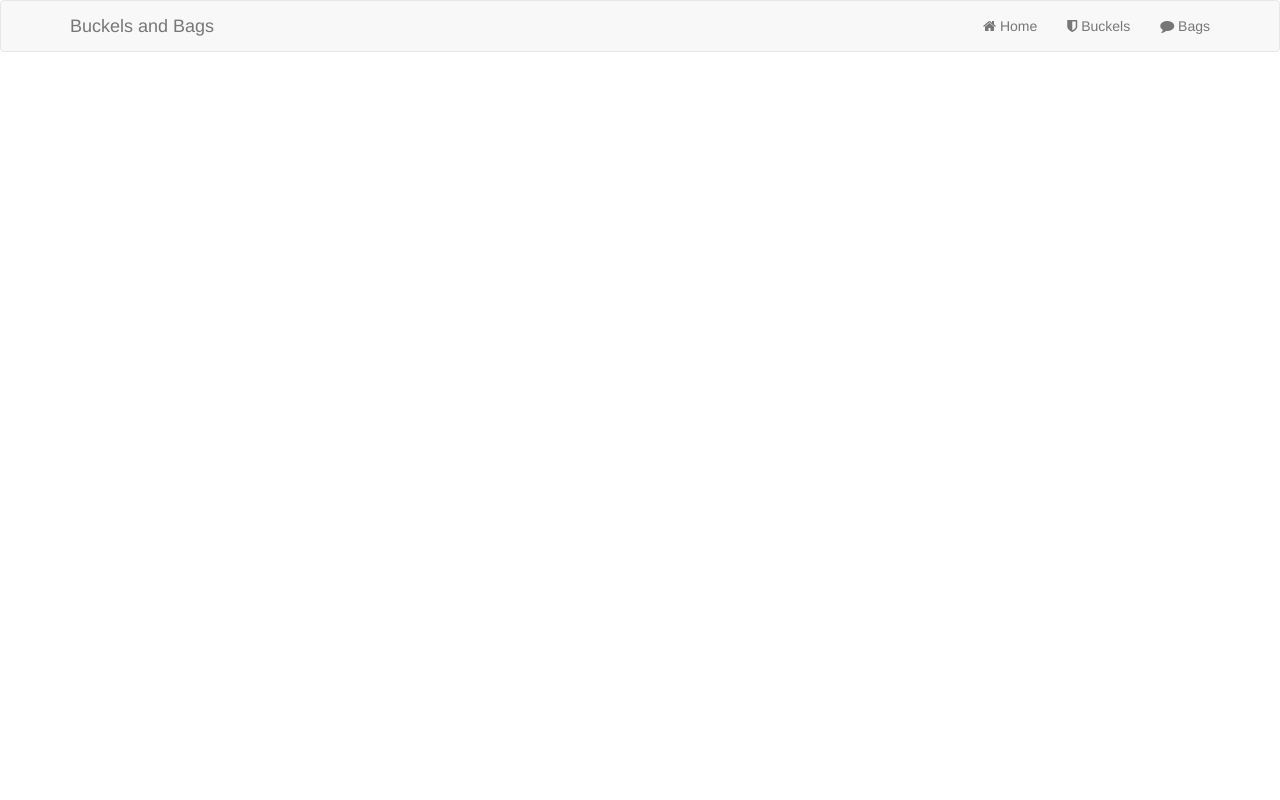
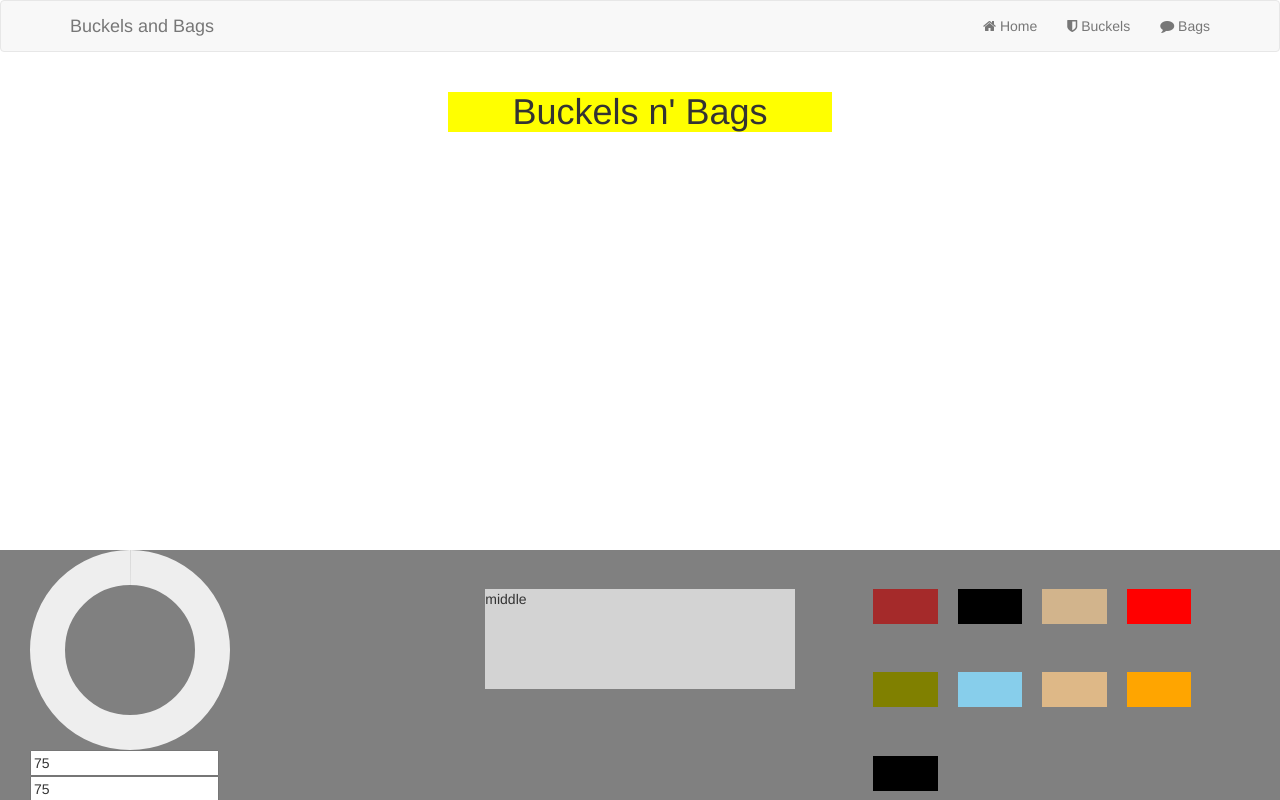
Before and after one commit to technogav/buckelsandbelts, a plain HTML site: page index.html in a window 1280 px wide. Drawn offline with nearby package versions, Linux system fonts and the light colour scheme; some packages are replaced by stand-ins of ours.

Commit message:
knob directive in but not configured

```diff
--- a/index.html
+++ b/index.html
@@ -8,13 +8,18 @@
 
       <!-- SPELLS -->
       <!-- load angular via CDN -->
+      <script
+            src="http://code.jquery.com/jquery-3.2.1.min.js"
+            integrity="sha256-hwg4gsxgFZhOsEEamdOYGBf13FyQuiTwlAQgxVSNgt4="
+            crossorigin="anonymous"></script>
       <script src="https://ajax.googleapis.com/ajax/libs/angularjs/1.2.25/angular.min.js"></script>
       <script src="//ajax.googleapis.com/ajax/libs/angularjs/1.2.25/angular-route.js"></script>
-      <script src="jquery.knob.min"></script>
+
+      <script src="jquery.knob.min.js"></script>
       <script>
-    $(".dial").knob({
-        'change' : function (v) { console.log(v); }
-    });
+     $(".dial").knob({
+                    'change' : function (v) { console.log(v); }
+                });
 </script>
 
       <!--my javascriopt-->
--- a/pages/home.html
+++ b/pages/home.html
@@ -9,6 +9,9 @@
     <div class="col-xs-12 col-sm-12 col-md-12 bottom-control-panel">
         <div>
             <div class="col-xs-12 col-sm-6 col-md-4">
+                <div class="" directive-name>
+                    <div class="target" data-display-previous=true data-min="-100"></div>
+                </div>
                 <input type="text" value="75" class=""; placeholder="hello"> <br>
                 <input type="text" value="75" class=""; placeholder="hello" />
             </div>
@@ -18,15 +21,15 @@
                 </div>
             </div>
             <div class="col-xs-12 col-sm-6 col-md-4">
-                <div class="col-sm-3 col-md-4">A</div>
-                <div class="col-sm-3 col-md-4">B</div>
-                <div class="col-sm-3 col-md-4">C</div>
-                <div class="col-sm-3 col-md-4">D</div>
-                <div class="col-sm-3 col-md-4">E</div>
-                <div class="col-sm-3 col-md-4">F</div>
-                <div class="col-sm-3 col-md-4">G</div>
-                <div class="col-sm-3 col-md-4">H</div>
-                <div class="col-sm-3 col-md-4">I</div>
+                <div class="col-sm-3 col-md-2 color-palet" id="color_1"></div>
+                <div class="col-sm-3 col-md-2 color-palet" id="color_2"></div>
+                <div class="col-sm-3 col-md-2 color-palet" id="color_3"></div>
+                <div class="col-sm-3 col-md-2 color-palet" id="color_4"></div>
+                <div class="col-sm-3 col-md-2 color-palet" id="color_5"></div>
+                <div class="col-sm-3 col-md-2 color-palet" id="color_6"></div>
+                <div class="col-sm-3 col-md-2 color-palet" id="color_7"></div>
+                <div class="col-sm-3 col-md-2 color-palet" id="color_8"></div>
+                <div class="col-sm-3 col-md-2 color-palet" id="color_2"></div>
             </div>
 
         </div>
--- a/script.js
+++ b/script.js
@@ -35,17 +35,24 @@ var scotchApp = angular.module('scotchApp', ['ngRoute']);
 
     scotchApp.controller('contactController', function($scope) {
         $scope.message = 'Contact us! JK. This is just a demo.';
-    })
+    });
+
+
 
 
 
     //directives
-    App.directive('directiveName', function() {
+     scotchApp.directive('directiveName', function() {
         return {
             restrict: 'A',
             link: function(scope, element, attrs) {
-                $(#target).dial(scope.$eval(attrs.directiveName));
-            }
+                angular.element(".target").dial(scope.$eval(attrs.directiveName));
+                console.log(attrs(data-min));
+
+            },
+            template :  '<div class="target" style="min-width:20px;min-height:20px;background:green;">{{$scope.message}}</div>'
+
+
         }
 
     });
--- a/style.css
+++ b/style.css
@@ -20,3 +20,23 @@ h1{text-align: center;}
     margin:10%;
     background:lightgrey;
 }
+
+
+
+#color_1{background:brown;}
+#color_2{background:black;}
+#color_3{background:tan;}
+#color_4{background: red;}
+#color_5{background:olive;}
+#color_6{background: skyblue;}
+#color_7{background: burlywood}
+#color_8{background:orange;}
+#color_9{background:grey;}
+
+.color-palet{
+    margin:10px;
+    margin-top:10%;
+    min-height:35px;
+    background:green;
+
+}
```
